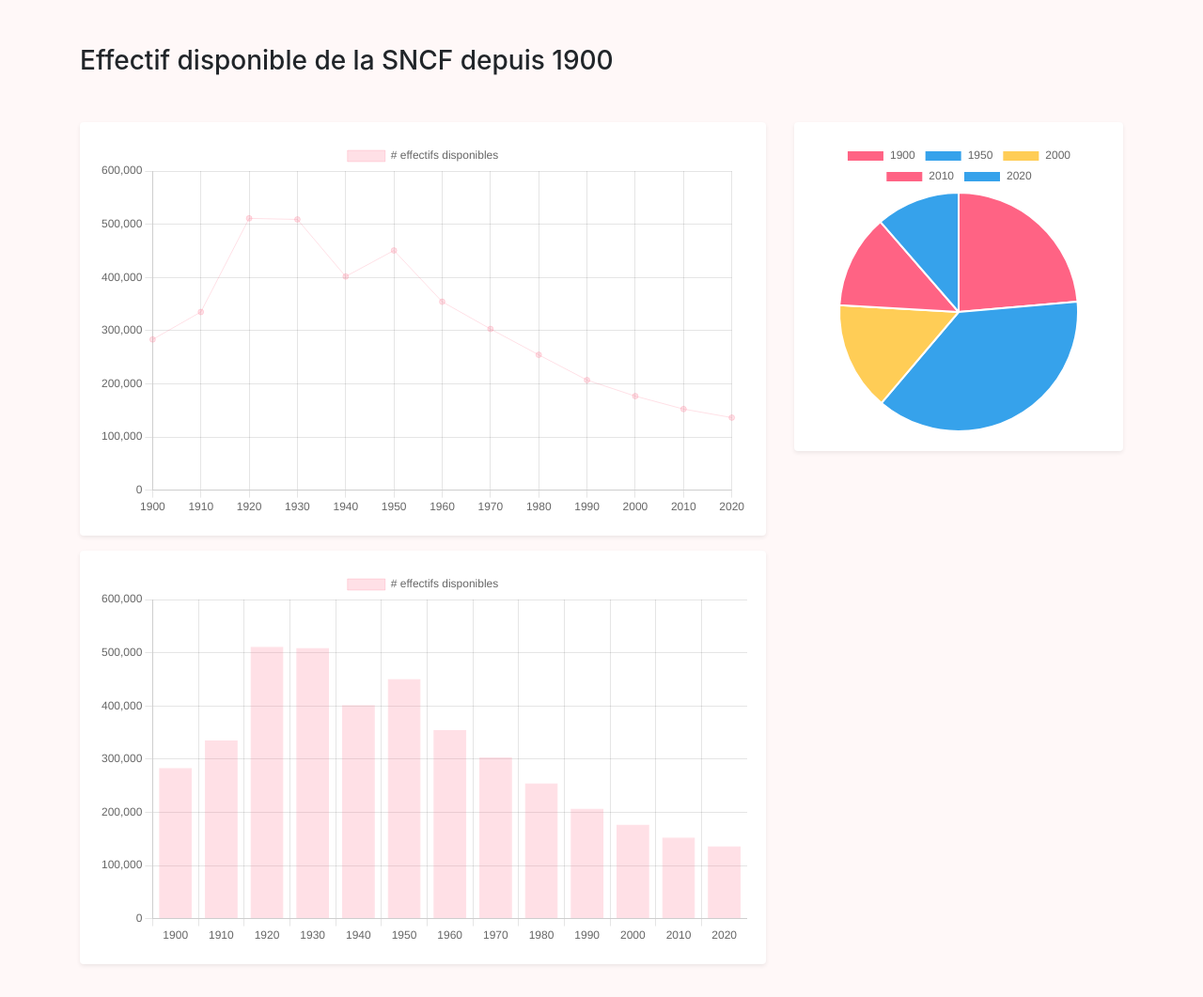
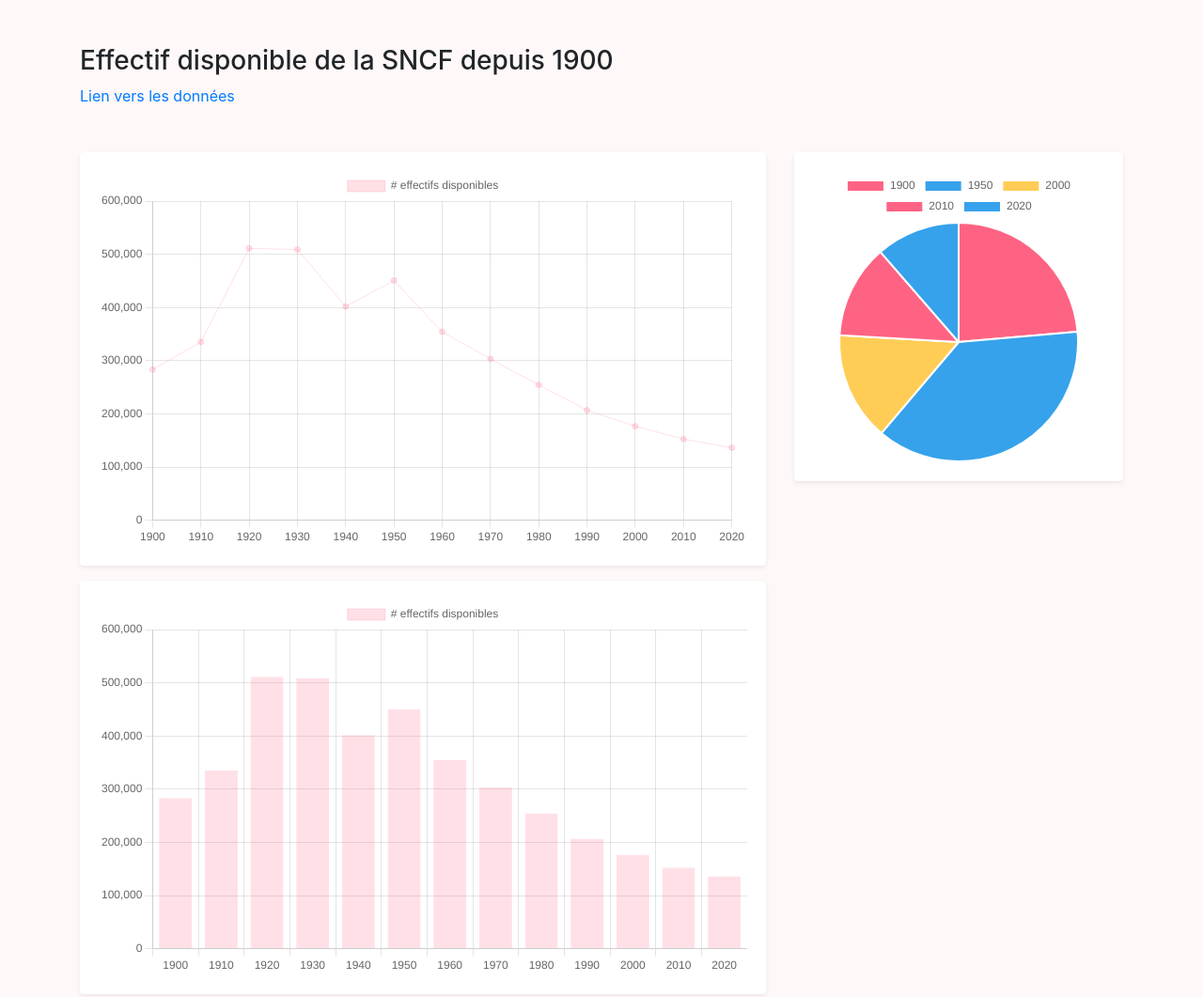
Before and after one commit to ZertalRaouf/exo-3, a plain HTML site: page index.html in a window 1280 px wide. Shown: the whole page at 94% size. Drawn offline with nearby package versions, Linux system fonts and the light colour scheme.

Commit message:
Update index.html

```diff
--- a/index.html
+++ b/index.html
@@ -13,8 +13,9 @@
   <body style="background-color: #FFF8F8;">
 
     <div class="container py-5">
-        <h3 class="mb-5">Effectif disponible de la SNCF depuis 1900</h3>
-        <div class="row">
+        <h3>Effectif disponible de la SNCF depuis 1900</h3>
+        <a href="https://data.sncf.com/api/records/1.0/search/?dataset=effectifs-disponibles-sncf-depuis-1851&q=&rows=170&sort=date">Lien vers les données</a>
+        <div class="row mt-5">
             <div class="col-8 mb-3">
                 <div class="card border-0 shadow-sm">
                     <div class="card-body">
```
